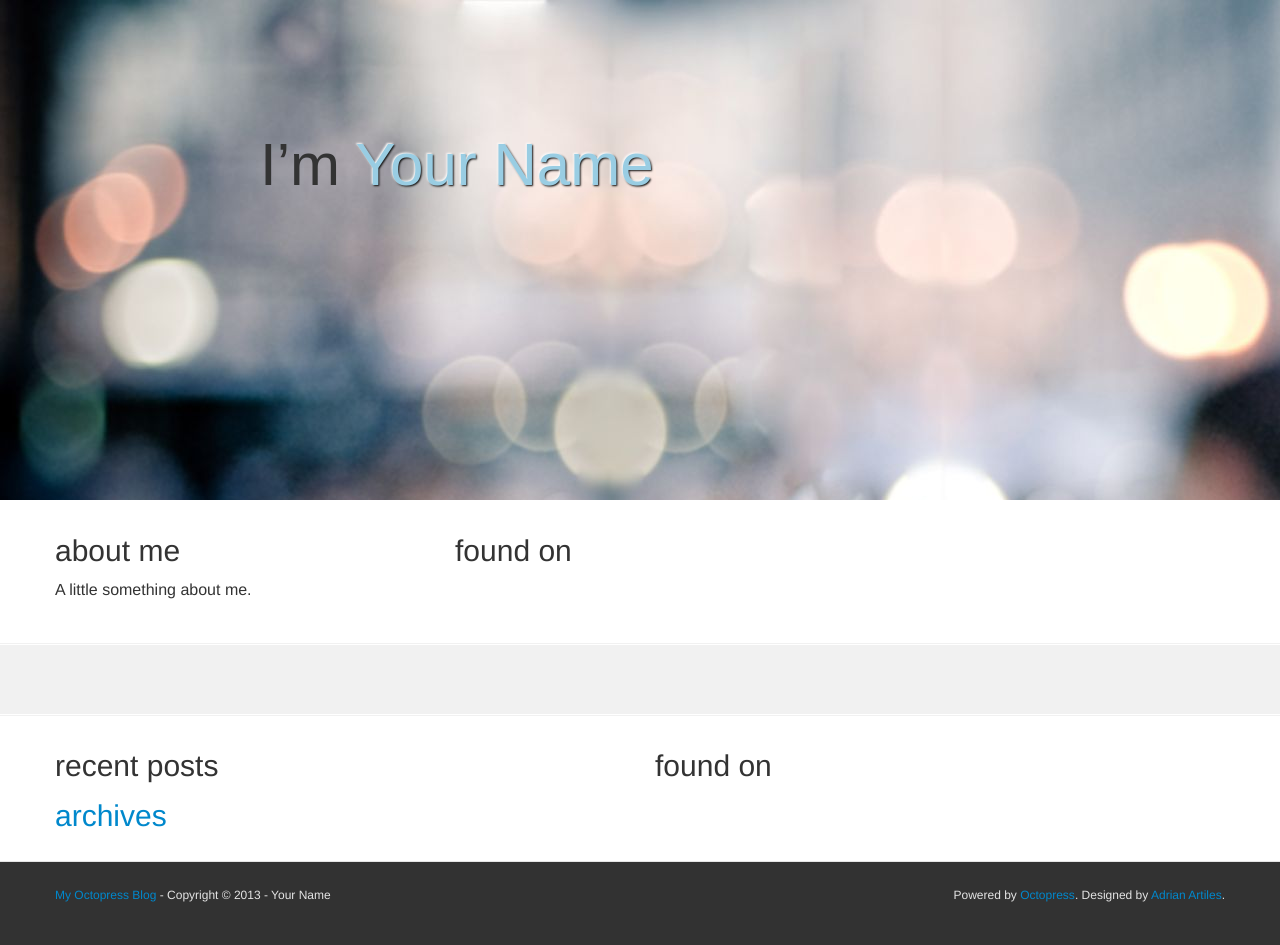
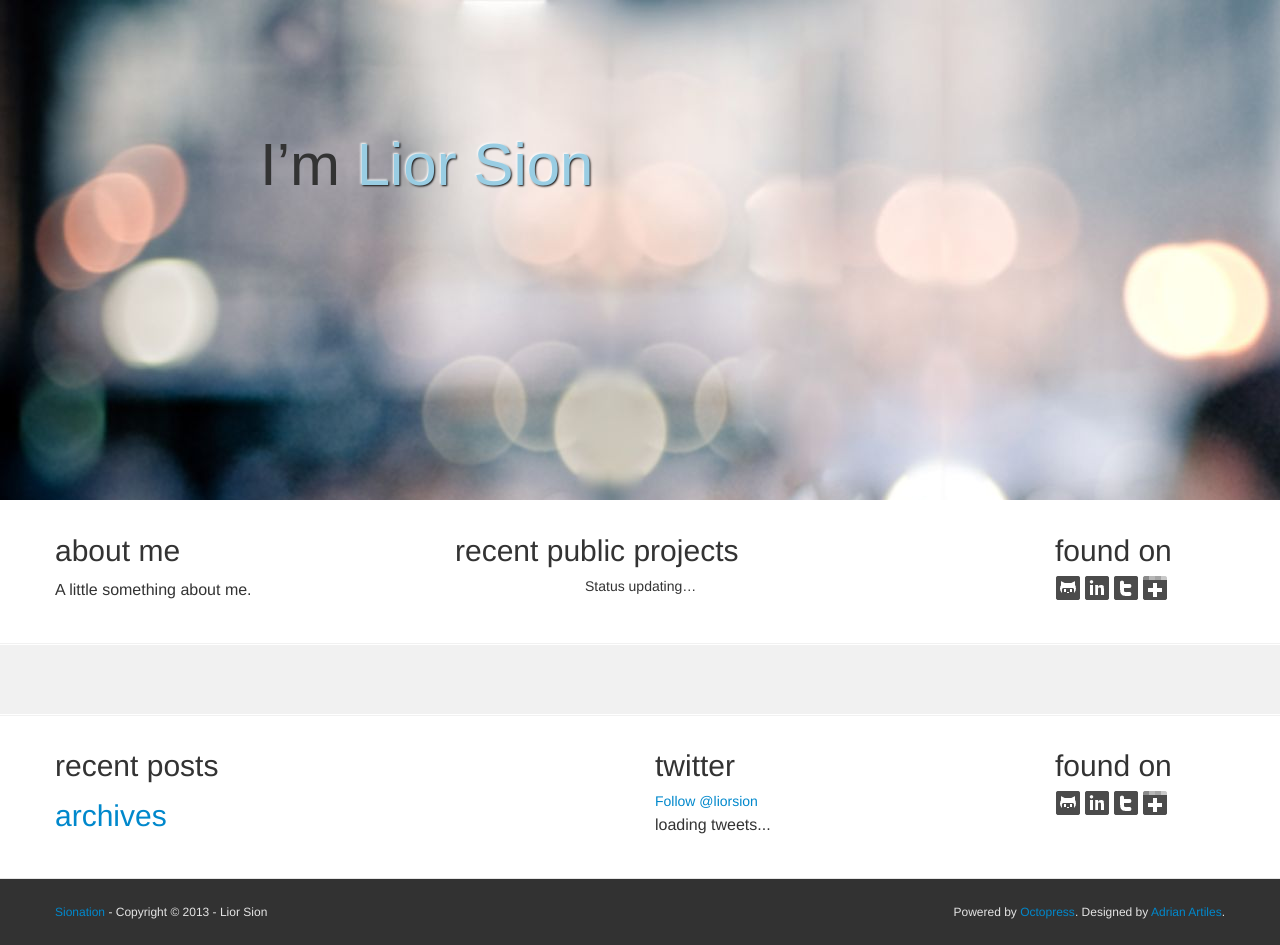
Before and after one commit to liorsion/sionation, a plain HTML site: page index.html in a window 1280 px wide. Drawn offline with nearby package versions, Linux system fonts and the light colour scheme; a script that the page names is missing; a web font is replaced by a local one.

Commit message:
Site updated at 2013-02-13 09:43:22 UTC

```diff
--- a/atom.xml
+++ b/atom.xml
@@ -1,13 +1,13 @@
 <?xml version="1.0" encoding="utf-8"?>
 <feed xmlns="http://www.w3.org/2005/Atom">
 
-  <title><![CDATA[My Octopress Blog]]></title>
+  <title><![CDATA[Sionation]]></title>
   <link href="http://liorsion.github.com/sionation/atom.xml" rel="self"/>
   <link href="http://liorsion.github.com/sionation/"/>
-  <updated>2013-02-13T11:30:50+02:00</updated>
+  <updated>2013-02-13T11:43:19+02:00</updated>
   <id>http://liorsion.github.com/sionation/</id>
   <author>
-    <name><![CDATA[Your Name]]></name>
+    <name><![CDATA[Lior Sion]]></name>
 
   </author>
   <generator uri="http://octopress.org/">Octopress</generator>
--- a/index.html
+++ b/index.html
@@ -6,8 +6,8 @@
 <!--[if (gt IE 8)|(gt IEMobile 7)|!(IEMobile)|!(IE)]><!--><html class="no-js" lang="en"><!--<![endif]-->
 <head>
   <meta charset="utf-8">
-  <title>My Octopress Blog</title>
-  <meta name="author" content="Your Name">
+  <title>Sionation</title>
+  <meta name="author" content="Lior Sion">
   <link rel="author" href="humans.txt">
   <meta http-equiv="X-UA-Compatible" content="IE=edge,chrome=1">
 
@@ -26,10 +26,10 @@
   <link href="/favicon.png" rel="icon">
   <link href='http://fonts.googleapis.com/css?family=Cantarell' rel='stylesheet' type='text/css'>
   <link href="/stylesheets/screen.css" media="screen, projection" rel="stylesheet" type="text/css">
-  <link href="/sionation/atom.xml" rel="alternate" title="My Octopress Blog" type="application/atom+xml">
+  <link href="/sionation/atom.xml" rel="alternate" title="Sionation" type="application/atom+xml">
   <meta name="og:type" content="website" />
-  <meta name="og:site_name" content="My Octopress Blog" />
-  <meta name="og:title" content="My Octopress Blog" />
+  <meta name="og:site_name" content="Sionation" />
+  <meta name="og:title" content="Sionation" />
   <meta name="og:description" content=" " />
   <meta name="og:url" content="http://liorsion.github.com/sionation/index.html"/>
   <meta name="url" content="http://liorsion.github.com/sionation/index.html">
@@ -49,7 +49,7 @@
     <div id="hero-inner" class="container">
       <div class="span10 offset1">
   <h1>
-    I&#8217;m <em>Your Name</em>
+    I&#8217;m <em>Lior Sion</em>
   </h1>
 </div>
 
@@ -65,18 +65,33 @@
   </div>
   <div class="span6">
 
+<h2>recent public projects</h2>
+<dl id="gh_repos" class="dl-horizontal" data-github-user="liorsion" data-github-repo-count="0" data-github-skip-forks="true">
+  <dd class="loading">Status updating&#8230;</dd>
+</dl>
+<script src="/javascripts/github.js" type="text/javascript"> </script>
+<script src="/javascripts/libs/jXHR.js" type="text/javascript"> </script>
+
 
   </div>
   <div class="span2">
     <h2>found on</h2>
 
+<a href="https://github.com/liorsion/" rel="tooltip" title="Github"><img class="social_icon" title="Github" alt="github icon" src="/images/glyphicons_381_github.png"></a>
 
 
 
 
 
+<a href="http://www.linkedin.com/in/liorsion" rel="tooltip" title="Linkedin"><img class="social_icon" title="Linkedin" alt="Linkedin icon" src="/images/glyphicons_377_linked_in.png"></a>
 
 
+
+<a href="http://twitter.com/liorsion" rel="tooltip" title="Twitter"><img class="social_icon" title="Twitter" alt="Twitter icon" src="/images/glyphicons_391_twitter_t.png"></a>
+
+
+
+<a href="https://plus.google.com/liorsion?rel=author" rel="tooltip" title="Google Plus"><img class="social_icon" title="Google Plus" alt="Google Plus icon" src="/images/glyphicons_386_google_plus.png"></a>
 
 
 
@@ -119,18 +134,32 @@
   </div>
   <div class="span4">
 
+<h2>twitter</h2>
+<a href="https://twitter.com/liorsion" class="twitter-follow-button" data-show-count="true" data-lang="en">Follow @liorsion</a>
+<script>!function(d,s,id){var js,fjs=d.getElementsByTagName(s)[0];if(!d.getElementById(id)){js=d.createElement(s);js.id=id;js.src="//platform.twitter.com/widgets.js";fjs.parentNode.insertBefore(js,fjs);}}(document,"script","twitter-wjs");</script>
+<div class="tweet" data-twitter-user="liorsion">
+</div>
+
 
   </div>
   <div class="span2">
     <h2>found on</h2>
 
+<a href="https://github.com/liorsion/" rel="tooltip" title="Github"><img class="social_icon" title="Github" alt="github icon" src="/images/glyphicons_381_github.png"></a>
 
 
 
 
 
+<a href="http://www.linkedin.com/in/liorsion" rel="tooltip" title="Linkedin"><img class="social_icon" title="Linkedin" alt="Linkedin icon" src="/images/glyphicons_377_linked_in.png"></a>
 
 
+
+<a href="http://twitter.com/liorsion" rel="tooltip" title="Twitter"><img class="social_icon" title="Twitter" alt="Twitter icon" src="/images/glyphicons_391_twitter_t.png"></a>
+
+
+
+<a href="https://plus.google.com/liorsion?rel=author" rel="tooltip" title="Google Plus"><img class="social_icon" title="Google Plus" alt="Google Plus icon" src="/images/glyphicons_386_google_plus.png"></a>
 
 
 
@@ -145,8 +174,8 @@
 <footer class="footer">
   <div class="container">
     <p class="pull-left">
-  <a href="/">My Octopress Blog</a>
-  - Copyright &copy; 2013 - Your Name
+  <a href="/">Sionation</a>
+  - Copyright &copy; 2013 - Lior Sion
 </p>
 <p class="pull-right">
   <span>Powered by <a href="http://octopress.org/">Octopress</a>.</span>
```
Also changed, not shown: blog/archives/index.html (+21 -7 lines).
